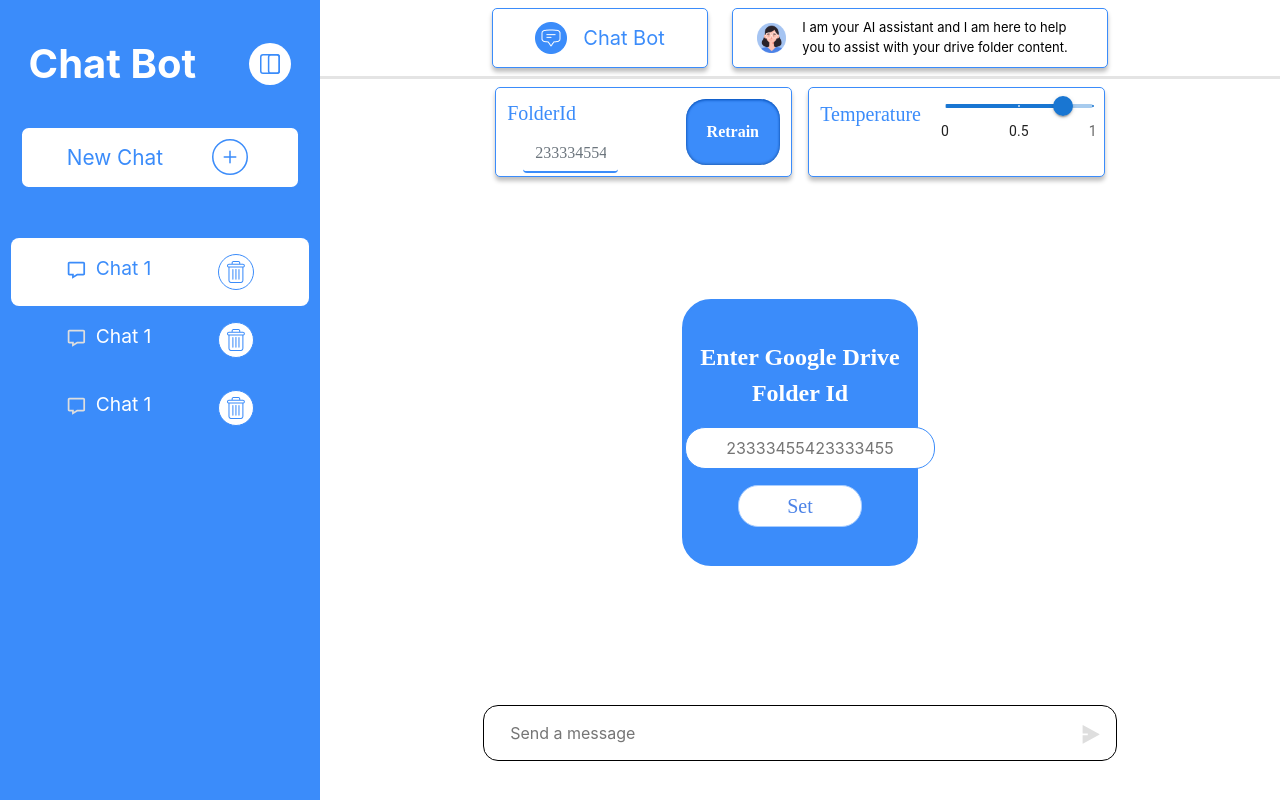
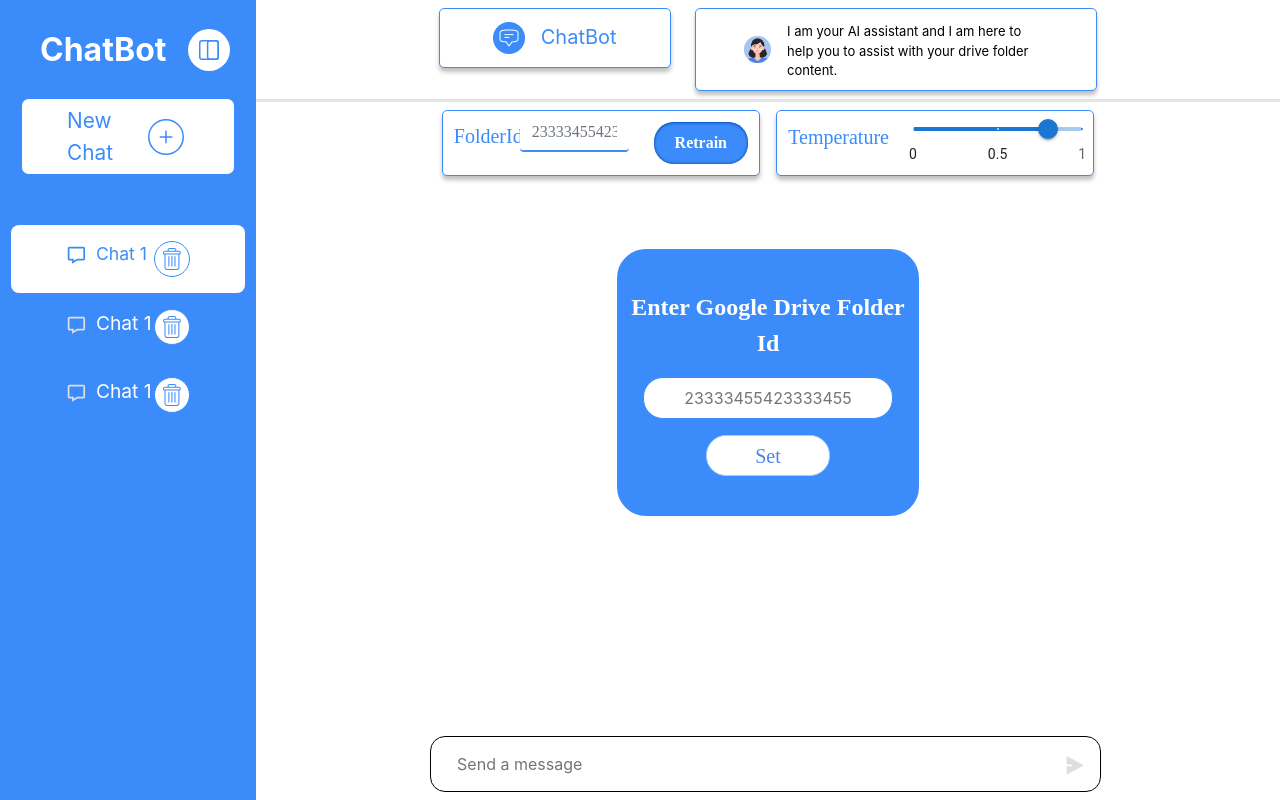
Before and after one commit to bhargav-11/pathwise-ai-frontend, a React (Create React App) app: page / in a window 1280 px wide. Built offline with nearby package versions, Linux system fonts and the light colour scheme; no server answers.

Commit message:
Ui fixes

```diff
--- a/src/componets/Chat.js
+++ b/src/componets/Chat.js
@@ -90,7 +90,7 @@ export const Chat = ({
                   className="ps-3"
                   style={{ color: "#3B8CFA", fontSize: "20px" }}
                 >
-                  Chat Bot
+                  ChatBot
                 </div>
               </div>
             </div>
--- a/src/componets/Sidebar.js
+++ b/src/componets/Sidebar.js
@@ -14,7 +14,7 @@ const Sidebar = ({
     <div className="sidebar">
       <div className="sidebar-logo">
         <div className="logo">
-          <div>Chat Bot</div>
+          <div>ChatBot</div>
         </div>
         <div className="sidebutton">
           <div>
@@ -50,13 +50,16 @@ const Sidebar = ({
       </div>
       <Link to="/" className="text-decoration-none">
         <div
-          className={isnewchat ? "select-newchat" : "newchat" }
+          className={isnewchat ? "select-newchat" : "newchat"}
           onClick={() => {
             newChat();
           }}
         >
-          <div className={isnewchat ? "select-newchat-input" : "newchat-input" }>New Chat</div>
-          {isnewchat ? (<div className="addnewchat-icon">
+          <div className={isnewchat ? "select-newchat-input" : "newchat-input"}>
+            New Chat
+          </div>
+          {isnewchat ? (
+            <div className="addnewchat-icon">
               <svg
                 xmlns="http://www.w3.org/2000/svg"
                 width="46"
@@ -72,7 +75,8 @@ const Sidebar = ({
                   stroke-linejoin="round"
                 />
               </svg>
-          </div>):(
+            </div>
+          ) : (
             <div className="addnewchat-icon">
               <svg
                 xmlns="http://www.w3.org/2000/svg"
@@ -91,7 +95,6 @@ const Sidebar = ({
               </svg>
             </div>
           )}
-
         </div>
       </Link>
       <div className="history">
--- a/src/style/style.css
+++ b/src/style/style.css
@@ -3,43 +3,67 @@
   width: 100vw;
   height: 100vh;
 }
-
-/* .sidebar */
+/* sidebar */
 .sidebar {
-  width: 25%;
+  width: 20%;
   height: 100vh;
-  padding: 3px;
+  padding: 0.2rem;
   background: #3b8cfa;
+  transition: transform 0.3s;
+}
+.collspan-sidebar {
+  width: 0%;
+}
+.visible {
+  transform: translateX(0);
 }
 
+.hidden {
+  transform: translateX(-150%);
+}
 .sidebar .sidebar-logo {
   display: flex;
-  padding: 1.94rem 1.6rem;
+  padding: 1.4rem;
+  padding-left: 2.3rem;
   justify-content: space-between;
   align-items: center;
 }
 
 .sidebar-logo .logo {
-  font-size: 2.5rem;
+  font-size: 2rem;
   color: #fff;
   font-weight: 700;
 }
 
 .sidebar .newchat {
-  margin: 0rem 1rem;
+  margin: 1rem 1.12rem 0.5rem;
+  cursor: pointer;
   border-radius: 0.6rem;
   border: 3px solid #fff;
   padding: 0.4rem 2.8rem;
+  padding-right: 2rem;
+  padding-left: 2.5rem;
   display: flex;
   justify-content: space-between;
   align-items: center;
+}
+.sidebar .select-newchat .select-newchat-input {
+  color: #3b8cfa;
+  font-size: 1.3rem;
+}
+.sidebar .history {
+  padding: 1.5rem 3.44rem;
+}
+
+.sidebar .chat_history {
+  font-size: 1rem;
 }
 
 .sidebar .newchat .newchat-input {
   color: #fff;
   font-size: 1.3rem;
 }
-.sidebar .select-newchat{
+.sidebar .select-newchat {
   margin: 0rem 1rem;
   border-radius: 0.6rem;
   border: 3px solid #3b8cfa;
@@ -49,7 +73,7 @@
   justify-content: space-between;
   align-items: center;
 }
-.sidebar .select-newchat .select-newchat-input{
+.sidebar .select-newchat .select-newchat-input {
   color: #3b8cfa;
   font-size: 1.3rem;
 }
@@ -75,20 +99,16 @@
   scrollbar-width: thin;
   scrollbar-color: #ccc #f7f7f7;
 }
-
 .save-history::-webkit-scrollbar {
-  width: 6px;
+  width: 3px;
 }
-
 .save-history::-webkit-scrollbar-thumb {
-  background-color: #ccc;
+  background-color: #fff;
   border-radius: 3px;
 }
-
 .save-history::-webkit-scrollbar-track {
-  background-color: #f7f7f7;
+  /* background-color: #f7f7f7; */
 }
-
 .save-history .question-type2 {
   margin: 0rem 0.5rem;
   padding: 1rem 3.44rem;
@@ -102,9 +122,6 @@
   font-weight: 400;
   padding-left: 0.56rem;
 }
-
-/* selected type history */
-
 .save-history .selected-type {
   margin: 0rem 0.5rem;
   background-color: #fff;
@@ -113,27 +130,35 @@
   display: flex;
   justify-content: space-between;
 }
-
-.save-history .selected-type .selected-link {
-  color: #3b8cfa;
-  font-size: 1.2rem;
+.question-type .disablelink {
+  color: #fff;
+  font-size: 1.1rem;
   font-weight: 400;
   padding-left: 0.56rem;
 }
 
+.save-history .selected-type .selected-link {
+  color: #3b8cfa;
+  font-size: 1.1rem;
+  font-weight: 400;
+  padding-left: 0.56rem;
+}
 .save-history .selected-type .selectedicon {
   color: #3b8cfa;
   font-size: 1.3rem;
 }
-
 .chat {
-  width: 75%;
+  width: 80%;
 }
-
+.collspan {
+  width: 100%;
+}
 .chat .chat-space {
   border-bottom: 3px solid #e4e4e4;
 }
-
+.collspan .chat-space {
+  border-bottom: 3px solid #e4e4e4;
+}
 .chat-messages {
   padding: 0 13rem;
   flex: 1;
@@ -142,7 +167,6 @@
   scrollbar-width: thin;
   scrollbar-color: #ccc #f7f7f7;
 }
-
 .chat-messages::-webkit-scrollbar {
   width: 6px;
 }
@@ -167,7 +191,7 @@
   background: #fff;
   box-shadow: 0px 4px 4px 0px rgba(0, 0, 0, 0.25);
   display: flex;
-  color: #3B8CFA;
+  color: #3b8cfa;
   font-family: Poppins;
   font-size: 1.25rem;
   font-weight: 400;
@@ -182,9 +206,10 @@
 .folder-content .folder-content-1 button {
   margin: 0.5rem 0rem;
   border-radius: 1.25rem;
-  background: #3B8CFA;
-  box-shadow: 0px 1px 3px 0px #004EB9 inset, 0px -1px 3px 0px rgba(0, 0, 0, 0.25) inset;
-  color: #FFF;
+  background: #3b8cfa;
+  box-shadow: 0px 1px 3px 0px #004eb9 inset,
+    0px -1px 3px 0px rgba(0, 0, 0, 0.25) inset;
+  color: #fff;
   font-family: Poppins;
   font-size: 1rem;
   font-weight: 600;
@@ -194,9 +219,8 @@
 }
 
 .messages {
-  margin-top: 3rem;
-  padding: 10px;
-  min-height: 60vh;
+  padding: 9px;
+  min-height: 70vh;
   overflow: hidden;
 }
 
@@ -207,12 +231,12 @@
 }
 
 .message .other img {
-  width: 10%;
-  height: 10%;
+  width: 7%;
+  height: 7%;
 }
 
 .message .other .message-content {
-  padding: 1.2rem;
+  padding: 0.7rem;
   border-radius: 0.875rem;
   background: #c5ddff;
   font-size: 0.8rem;
@@ -220,7 +244,7 @@
 }
 
 .message .copy {
-  color: #3B8CFA;
+  color: #3b8cfa;
   font-size: 1.4rem;
   cursor: pointer;
 }
@@ -233,8 +257,8 @@
 }
 
 .user img {
-  width: 9%;
-  height: 9%;
+  width: 7%;
+  height: 7%;
 }
 
 .user .message-content {
@@ -243,19 +267,19 @@
   background: #c5ddff;
   font-size: 0.8rem;
   margin-left: 10rem;
-  margin: 0.7rem 0rem;
+  margin: 0.7rem 0rem 0.7rem;
 }
 
 .google-folder-id .google-folder-modal {
   margin: 4rem 9rem;
   border-radius: 1.8125rem;
-  border: 3px solid #3B8CFA;
-  background: #3B8CFA;
+  border: 3px solid #3b8cfa;
+  background: #3b8cfa;
   padding: 2.3rem 0rem;
 }
 
 .google-folder-id .google-folder-content {
-  color: #FFF;
+  color: #fff;
   font-family: Poppins;
   font-size: 1.5rem;
   font-weight: 700;
@@ -269,8 +293,8 @@
   margin-left: auto;
   margin-right: auto;
   border-radius: 1.25rem;
-  border: 1px solid #3B8CFA;
-  background: #FFF;
+  border: 1px solid #3b8cfa;
+  background: #fff;
   padding: 0.5rem 0rem;
   text-align: center;
 }
@@ -281,16 +305,15 @@
   margin-left: auto;
   margin-right: auto;
   border-radius: 1.25rem;
-  border: 1px solid #A8CDFF;
-  background: #FFF;
-  color: #4C83E7;
+  border: 1px solid #a8cdff;
+  background: #fff;
+  color: #4c83e7;
   font-family: Poppins;
   font-size: 1.25rem;
   font-weight: 500;
   text-transform: capitalize;
   padding: 0.3rem 3rem;
 }
-
 
 #centered-input::placeholder {
   text-align: center;
@@ -300,7 +323,7 @@
   display: flex;
   justify-content: center;
   margin-left: 17%;
-  width: 66%;
+  width: 65.5%;
   border: 1px solid #000;
   border-radius: 15px;
   padding: 10px;
@@ -327,14 +350,23 @@
   color: #dedede;
   font-size: 1.3rem;
 }
-
 .clicked-button {
   color: #3b8cfa;
   font-size: 1.5rem;
 }
-
 .box {
-  padding: 0.8rem 0.5rem;
+  padding: 0.8rem 0.2rem;
+  border-radius: 0.3125rem;
+  border: 1px solid #3b8cfa;
+  background: #fff;
+  box-shadow: 0px 4px 4px 0px rgba(0, 0, 0, 0.25);
+  display: flex;
+  justify-content: center;
+}
+.box1 {
+  padding: 0.33rem 3rem;
+  /* padding-left: 1.2rem;
+  padding-right: 3rem; */
   border-radius: 0.3125rem;
   border: 1px solid #3b8cfa;
   background: #fff;
@@ -343,33 +375,17 @@
   justify-content: center;
   align-items: center;
 }
-
-.box1 {
-  padding: 0.1rem 0.3rem;
-  padding-left: 1.5rem;
-  padding-right: 1.5rem;
-  border-radius: 0.3125rem;
-  border: 1px solid #3b8cfa;
-  background: #fff;
-  box-shadow: 0px 4px 4px 0px rgba(0, 0, 0, 0.25);
-  display: flex;
-  justify-content: center;
-  align-items: center;
-}
-
 .box1 img {
   width: 9%;
   height: 9%;
 }
-
 .box1 p {
   display: block;
   margin-block-start: 0.6em;
-  margin-block-end: 0.6em;
+  margin-block-end: 0.3em;
   margin-inline-start: 0px;
   margin-inline-end: 0px;
 }
-
 .icon {
   font-size: 40px;
   color: #fff;
@@ -392,7 +408,17 @@
   border-right-color: transparent;
   animation: anim 1.5s linear infinite;
 }
+/* error-message */
 
+.error-message {
+  text-align: center;
+  width: 50%;
+  color: red;
+  font-size: 1.2rem;
+  padding: 1rem 1rem;
+  border-radius: 0.875rem;
+  background: #c5ddff;
+}
 @keyframes anim {
   0% {
     transform: rotate(0deg);
```
Lines whose indentation alone changed are shown as unchanged.
